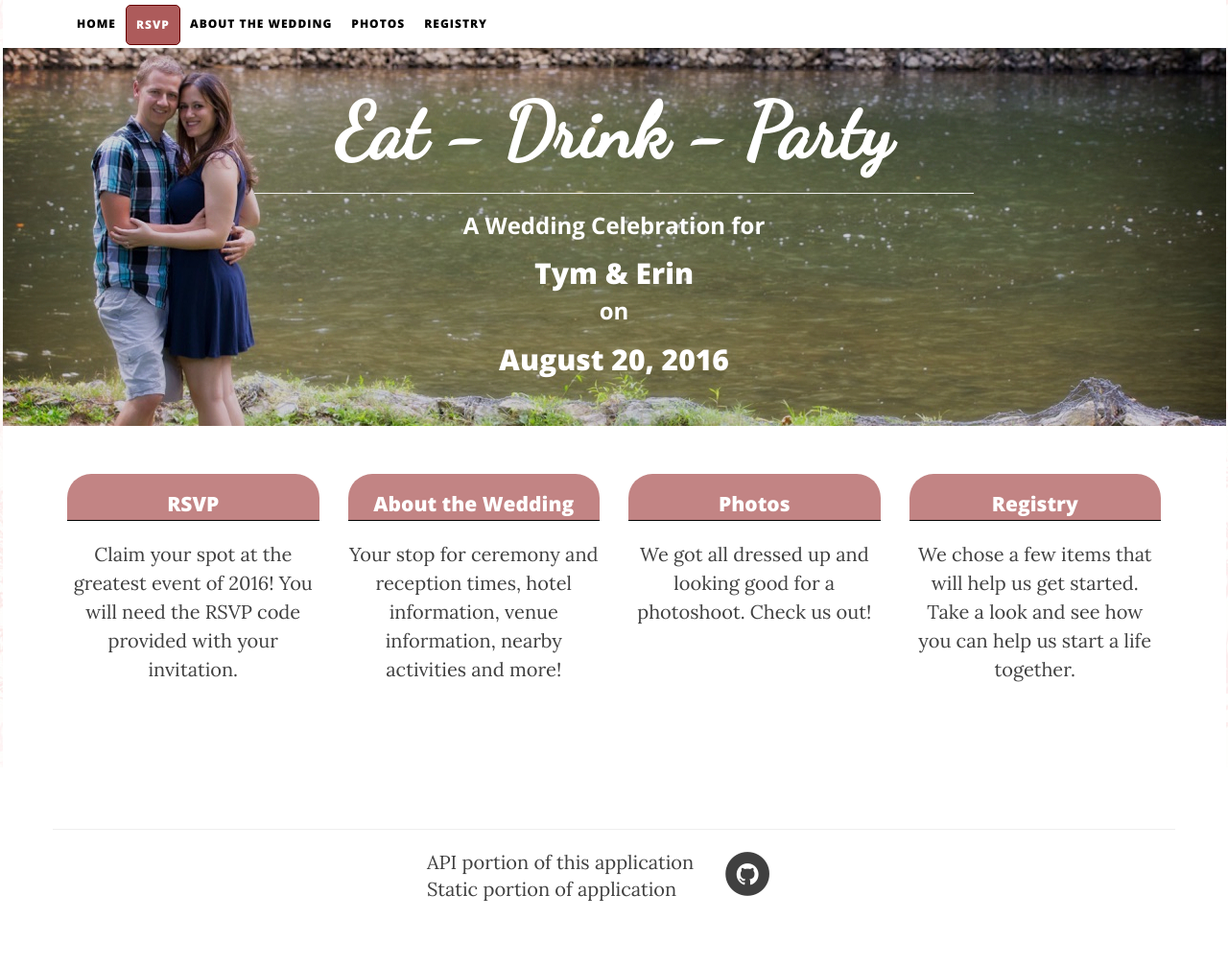
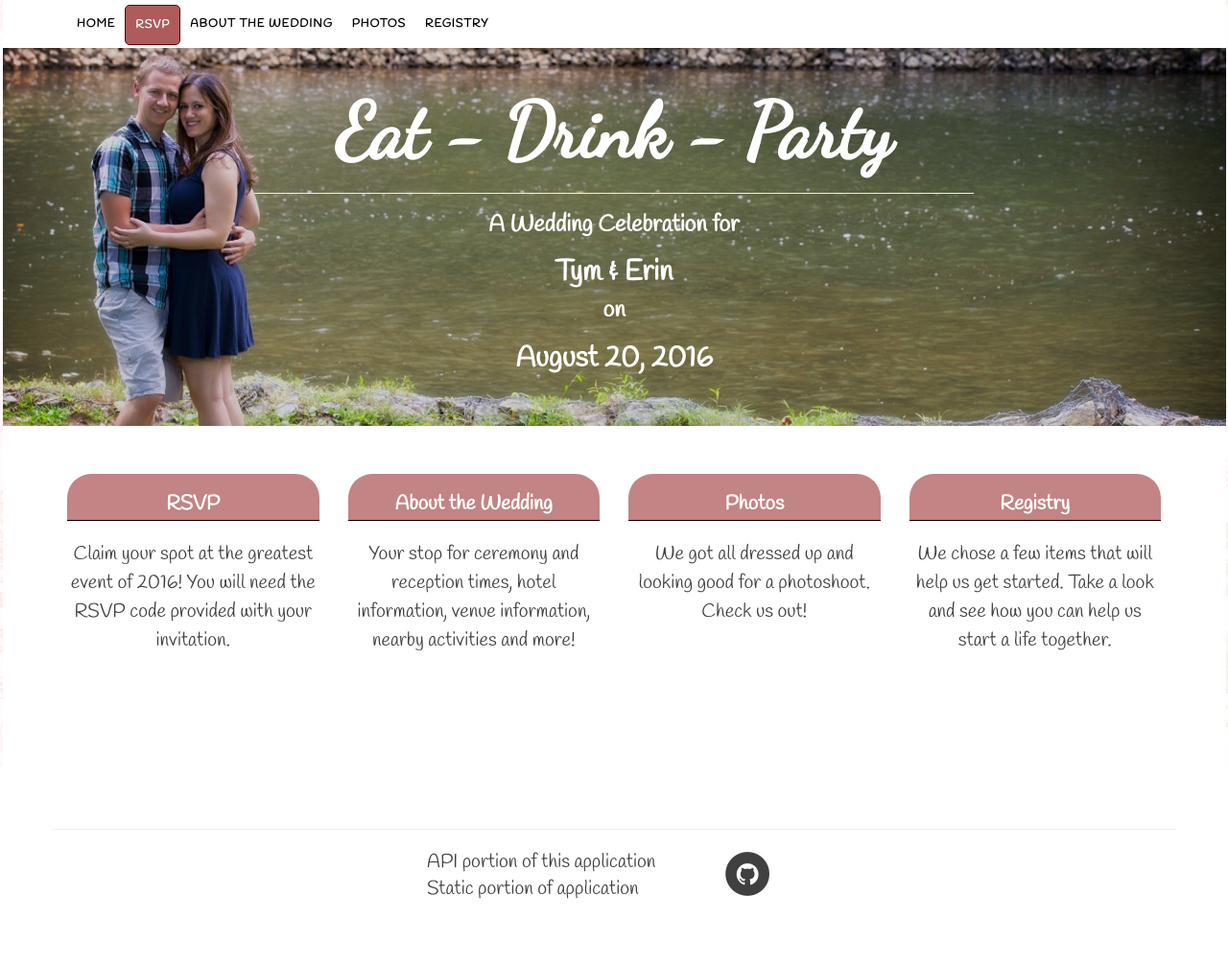
Before and after one commit to timbtlr/weddingstatic, a PHP site: page / in a window 1280 px wide. Shown: the whole page at 96% size. Run offline with PHP 8.4, Linux system fonts and the light colour scheme; some libraries are stand-ins or nearby versions.

Commit message:
Changed the fonts on the home page

```diff
--- a/css/clean-blog.css
+++ b/css/clean-blog.css
@@ -5,7 +5,7 @@
  */
 
 body {
-  font-family: 'Lora', 'Times New Roman', serif;
+  font-family: 'Handlee', 'Times New Roman', serif;
   font-size: 20px;
   color: #404040;
 }
@@ -22,7 +22,7 @@ h3,
 h4,
 h5,
 h6 {
-  font-family: 'Open Sans', 'Helvetica Neue', Helvetica, Arial, sans-serif;
+  font-family: 'Handlee', 'Helvetica Neue', Helvetica, Arial, sans-serif;
   font-weight: 800;
 }
 a {
@@ -49,7 +49,7 @@ hr.small {
 .navbar-custom {
   padding-top: 5px;
   z-index: 3;
-  font-family: 'Open Sans', 'Helvetica Neue', Helvetica, Arial, sans-serif;
+  font-family: 'Handlee', 'Helvetica Neue', Helvetica, Arial, sans-serif;
   height: 50px;
 }
 .navbar-custom .navbar-brand {
@@ -153,7 +153,7 @@ hr.small {
   font-size: 24px;
   line-height: 1.1;
   display: block;
-  font-family: 'Open Sans', 'Helvetica Neue', Helvetica, Arial, sans-serif;
+  font-family: "Handlee", 'Helvetica Neue', Helvetica, Arial, sans-serif;
   font-weight: 300;
   margin: 10px 0 0;
 }
--- a/home.html
+++ b/home.html
@@ -32,6 +32,7 @@
     <link href="css/custom.css" rel="stylesheet">
 
     <!-- Custom Fonts -->
+    <link href='https://fonts.googleapis.com/css?family=Handlee' rel='stylesheet' type='text/css'>
     <link href='https://fonts.googleapis.com/css?family=Dancing+Script' rel='stylesheet' type='text/css'>
     <link href="https://maxcdn.bootstrapcdn.com/font-awesome/4.1.0/css/font-awesome.min.css" rel="stylesheet" type="text/css">
     <link href='https://fonts.googleapis.com/css?family=Lora:400,700,400italic,700italic' rel='stylesheet' type='text/css'>
```
